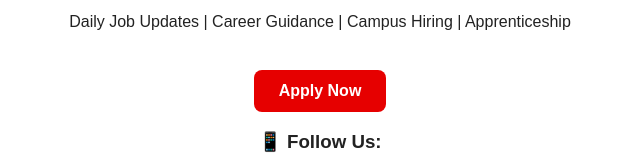
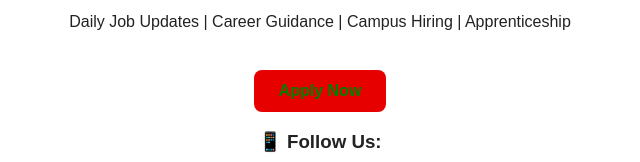
Before and after one commit to ayushgautam8060-ai/job_information00786, a plain HTML site: page index.html in a window 1280 px wide. Shown: the part 341-503 px from the top of the page, without its empty margins (320-960 px from the left). Drawn offline with Linux system fonts and the light colour scheme.

Commit message:
Update index.html

```diff
--- a/index.html
+++ b/index.html
@@ -37,7 +37,7 @@
             margin-top: 20px;
             padding: 12px 25px;
             background-color: #e60000;
-            color: white;
+            color: Green;
             border-radius: 8px;
             font-size: 16px;
             text-decoration: none;
```
